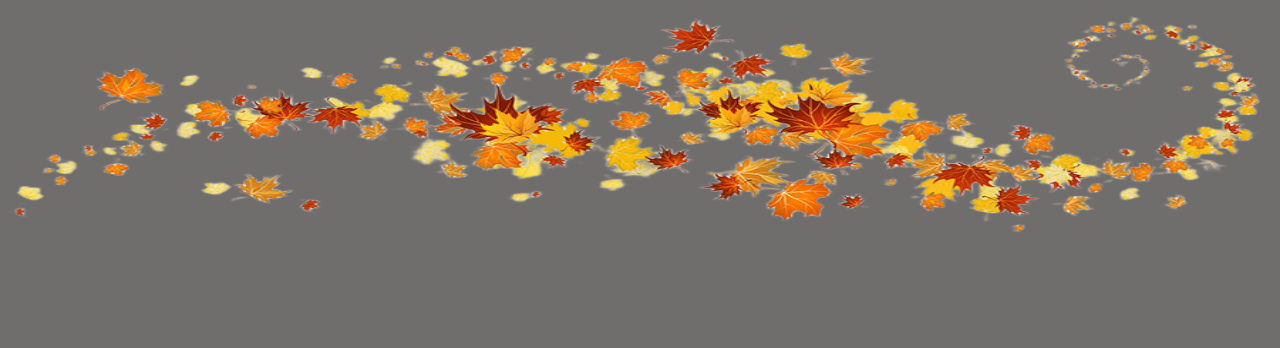
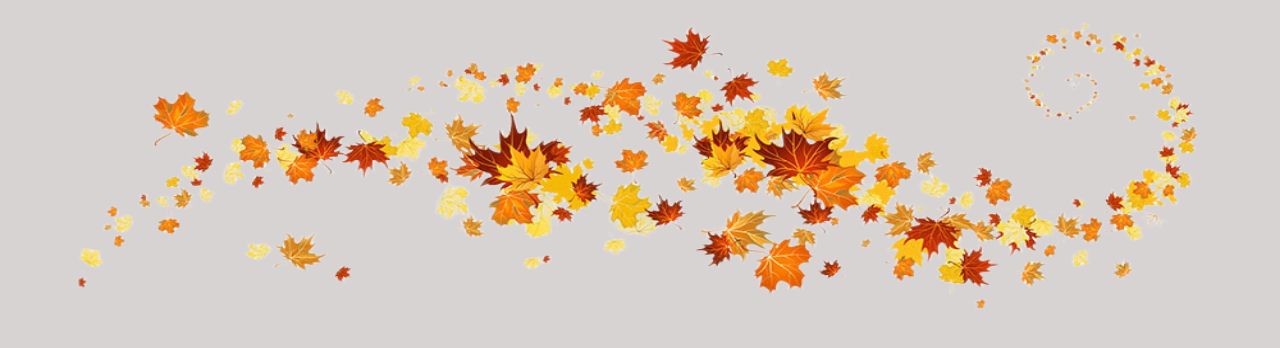
Before and after one commit to parisaaghaii/Time-Website, a React (Create React App) app: page / in a window 1280 px wide. Shown: the top 348 px of the page. Built offline with nearby package versions, Linux system fonts and the light colour scheme.

Commit message:
backgroun image

```diff
--- a/src/App.css
+++ b/src/App.css
@@ -1,13 +1,13 @@
 .App {
   text-align: center;
-  background-color: rgb(112, 109, 109);
+  background-color: rgb(216, 211, 211);
   height: 100vh;
   width: 100vw;
 }
 
 .backgroundImage{
-  width: 100vw;
-  height: 30vh;
+  width: 90vw;
+  height: 40vh;
 }
 .App-header {
   background-color: #282c34;
```
Also changed, not shown: src/assets/images/background-top.png (deleted), src/assets/images/cc.jpg (deleted).
